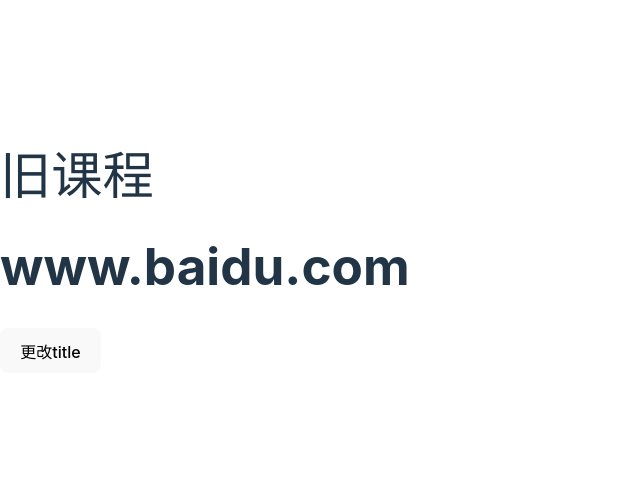
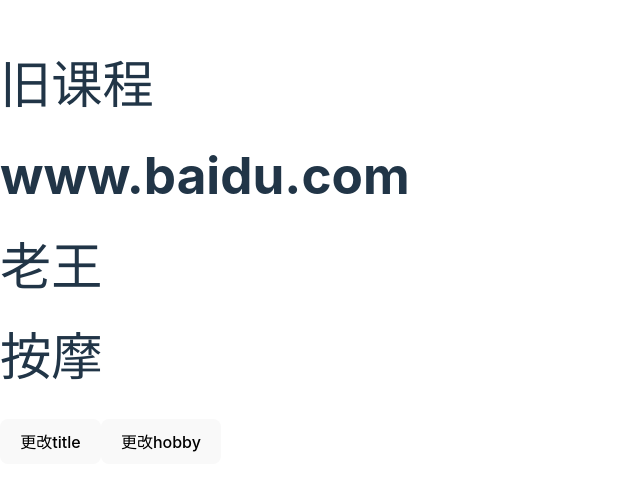
Before and after one commit to kunlunrepo/react-simple, a React (Vite) app: page / in a window 1280 px wide. Shown: the part 157-648 px from the top of the page, without its empty margins (0-640 px from the left). Built offline with nearby package versions, Linux system fonts and the light colour scheme.

Commit message:
函数组件使用useState的复杂对象

```diff
--- a/src/App.jsx
+++ b/src/App.jsx
@@ -4,17 +4,28 @@
     const [message, setMessage] = useState({
         name: "旧课程",
         website: "www.baidu.com",
+        staff: {
+            name: "老王",
+            hobby: "按摩"
+        }
     });
 
     const changeName = () => {
-        setMessage({ ...message, name: "新课程" });
+        setMessage({ ...message, name: "新课程" }); // 展开运算符相当于浅拷贝
+    };
+
+    const changeHobby = () => {
+        setMessage({ ...message, staff: { ...message.staff, hobby: "洗脚" } }); // 复杂对象需要多次展开
     };
 
     return (
         <div>
             <h1>{message.name}</h1>
             <h1>{message.website}</h1>
+            <h1>{message.staff.name}</h1>
+            <h1>{message.staff.hobby}</h1>
             <button onClick={changeName}>更改title</button>
+            <button onClick={changeHobby}>更改hobby</button>
         </div>
     );
 };
```
